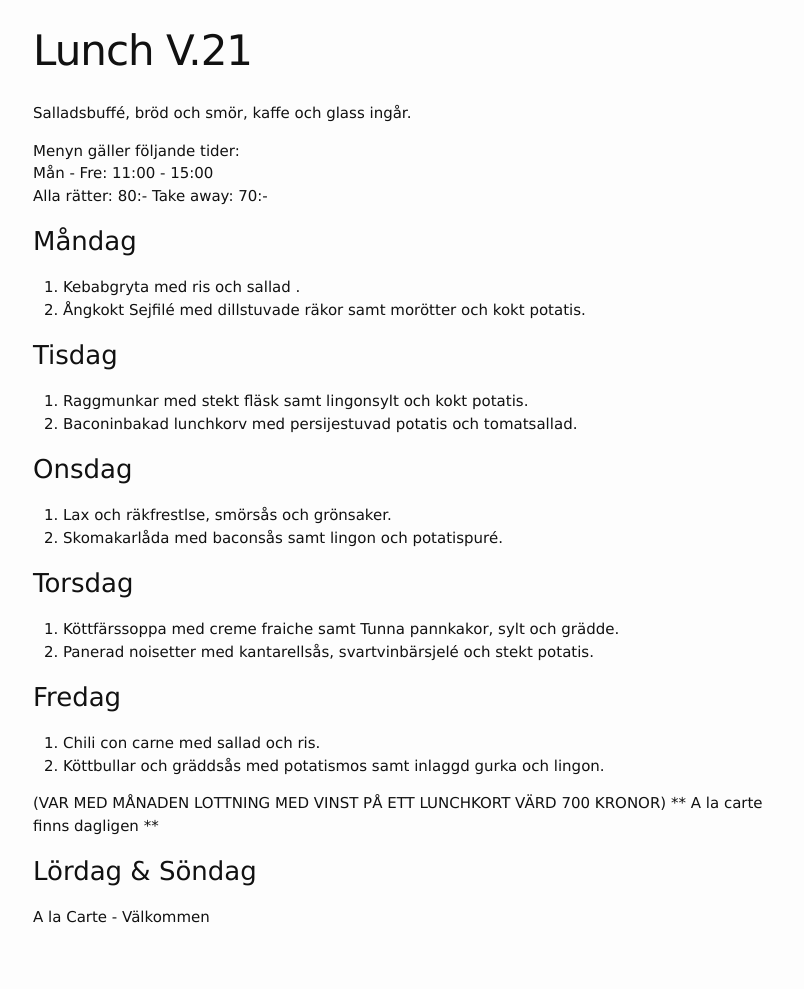
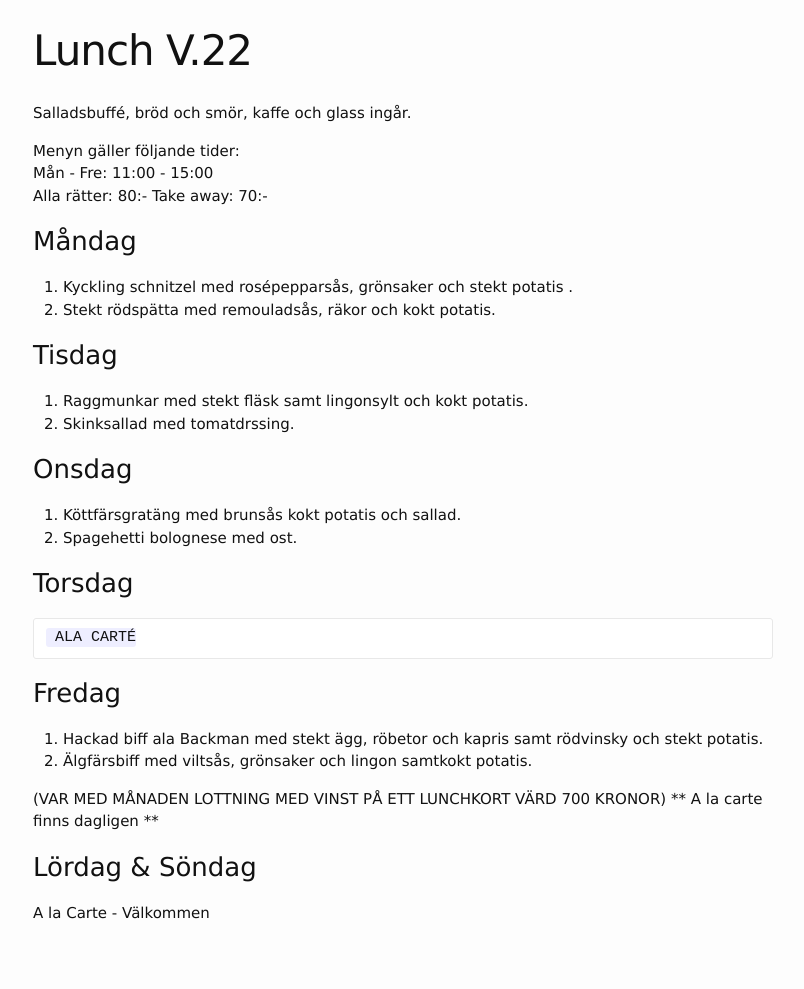
Before and after one commit to FarInn62/farinn62.github.io, a Jekyll site: the page built from lunch.md, in a window 1280 px wide. Shown: the whole page, without its empty margins (237-1041 px from the left). Built offline with Jekyll 4.4.1, drawn with Linux system fonts in a browser that asks for light colours.

Commit message:
Update lunch.md

```diff
--- a/lunch.md
+++ b/lunch.md
@@ -1,6 +1,6 @@
 ---
 layout: foodmenu
-title: Lunch V.21
+title: Lunch V.22
 permalink: /lunch/
 published: true
 ---
@@ -11,24 +11,23 @@ Mån - Fre: 11:00 - 15:00
 Alla rätter: 80:- Take away: 70:-
 
 ### Måndag
-1. Kebabgryta med ris och sallad .
-2. Ångkokt Sejfilé med dillstuvade räkor samt morötter och kokt potatis.
+1. Kyckling schnitzel med rosépepparsås, grönsaker och stekt potatis .
+2. Stekt rödspätta med remouladsås, räkor och kokt potatis.
 
 ### Tisdag
 1. Raggmunkar med stekt fläsk samt lingonsylt och kokt potatis.
-2. Baconinbakad lunchkorv med persijestuvad potatis och tomatsallad.
+2. Skinksallad med tomatdrssing.
 
 ### Onsdag
-1. Lax och räkfrestlse, smörsås och grönsaker.
-2. Skomakarlåda med baconsås samt lingon och potatispuré.
+1. Köttfärsgratäng med brunsås kokt potatis och sallad.
+2. Spagehetti bolognese med ost.
 
 ### Torsdag
-1. Köttfärssoppa med creme fraiche samt Tunna pannkakor, sylt och grädde.
-2. Panerad noisetter med kantarellsås, svartvinbärsjelé och stekt potatis.
+     ALA CARTÉ
 
 ### Fredag
-1. Chili con carne med sallad och ris.
-2. Köttbullar och gräddsås med potatismos samt inlaggd gurka och lingon.
+1. Hackad biff ala Backman med stekt ägg, röbetor och kapris samt rödvinsky och stekt potatis.
+2. Älgfärsbiff med viltsås, grönsaker och lingon samtkokt potatis.
 
 (VAR MED MÅNADEN LOTTNING MED VINST PÅ ETT LUNCHKORT VÄRD 700 KRONOR)
                   ** A la carte finns dagligen **
```
